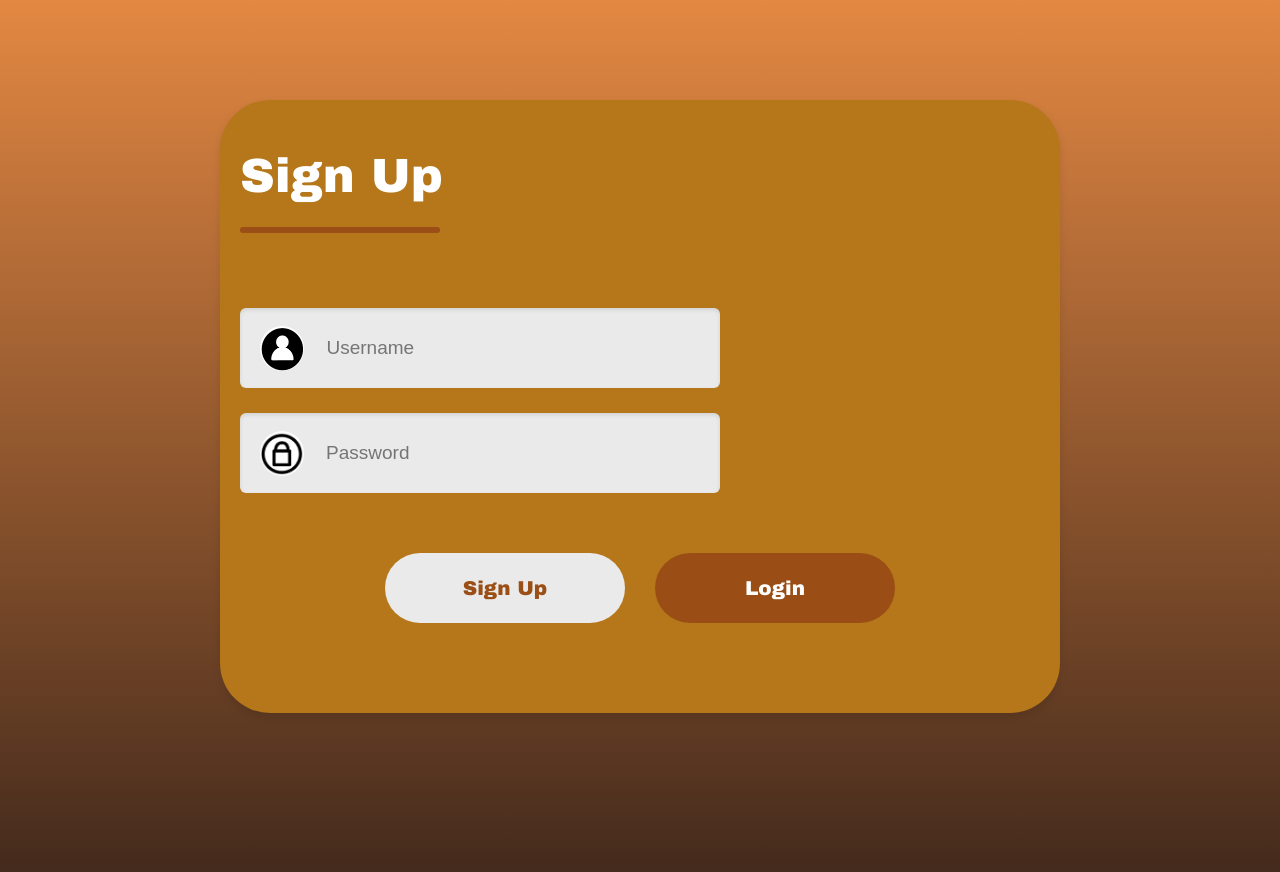
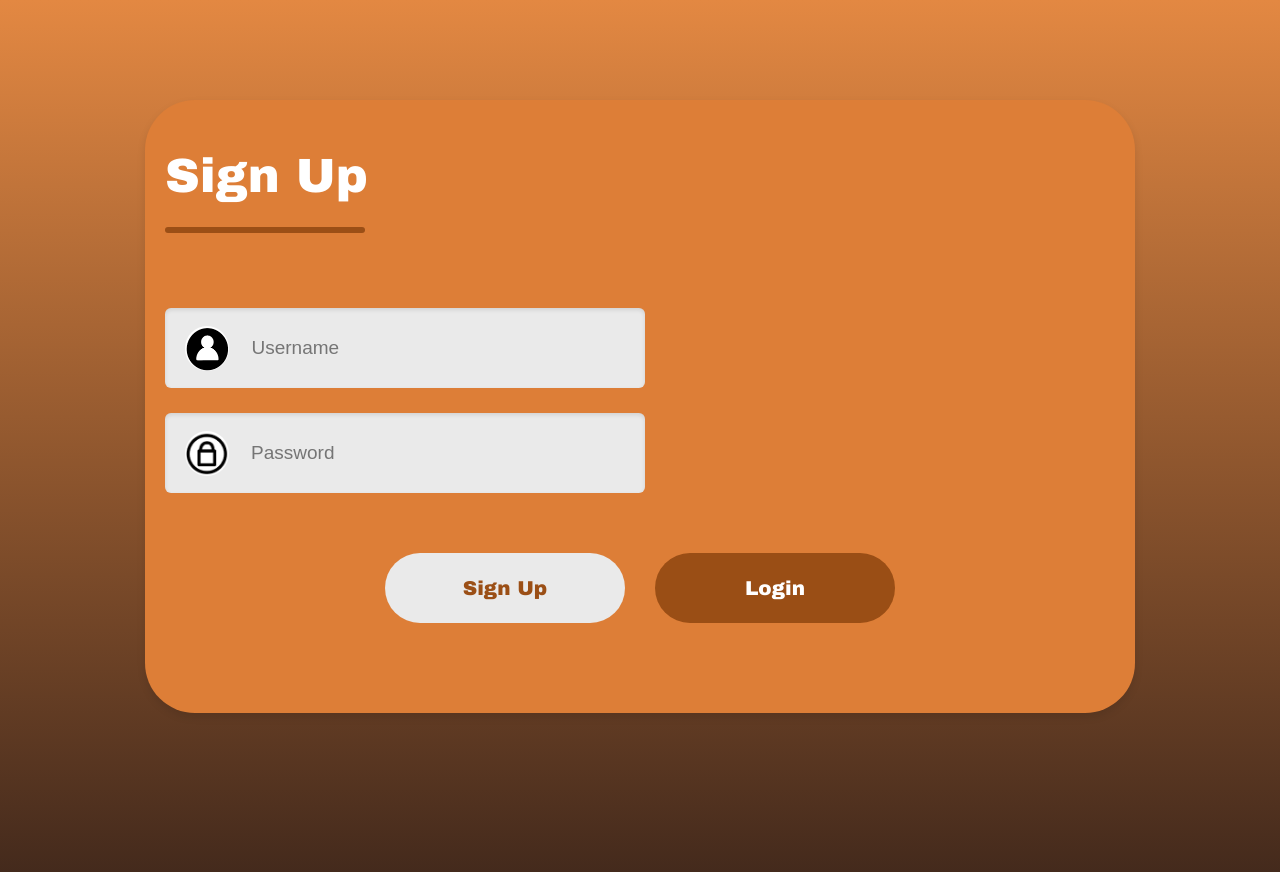
Before and after one commit to SquintyBoi/DubHacks, a React (Create React App) app: page / in a window 1280 px wide. Shown: the top 872 px of the page. Built offline with nearby package versions, Linux system fonts and the light colour scheme.

Commit message:
Update BellevuePage.css

```diff
--- a/src/Components/BellevuePage/BellevuePage.css
+++ b/src/Components/BellevuePage/BellevuePage.css
@@ -3,8 +3,8 @@
     flex-direction: column;
     margin: auto;
     margin-top: 100px;
-    width: 800px; /* Increased width */
-    background: #b5771a;
+    width: 950px; /* Increased width */
+    background: #DD7E37;
     padding-bottom: 30px;
     align-items: center;
 }
```
